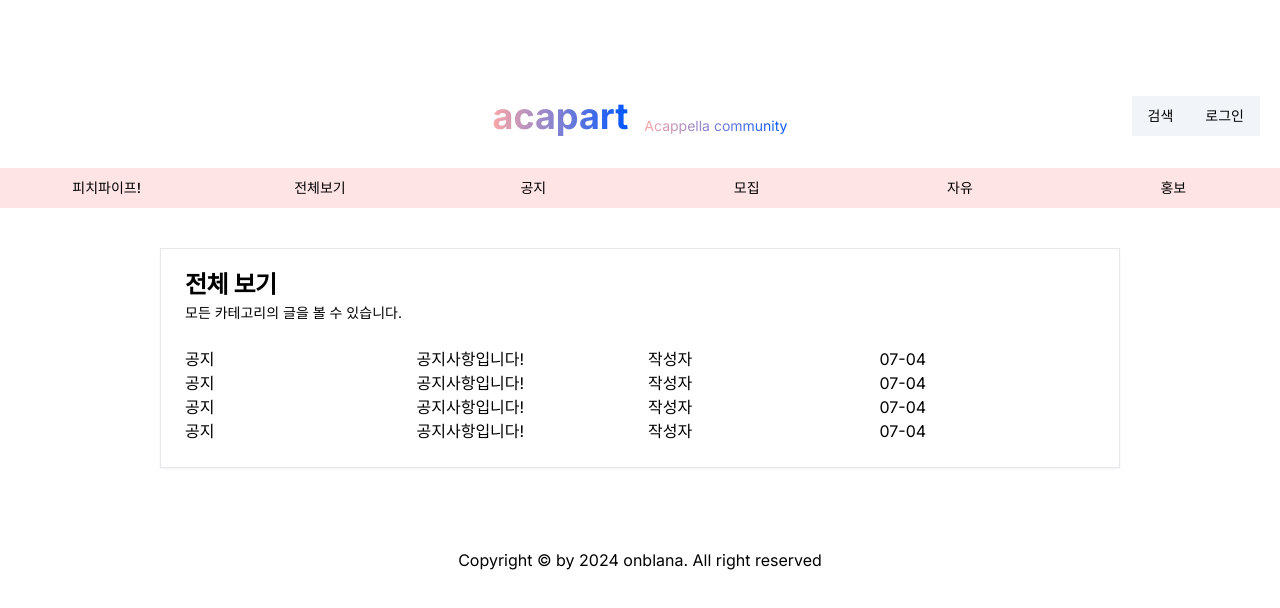
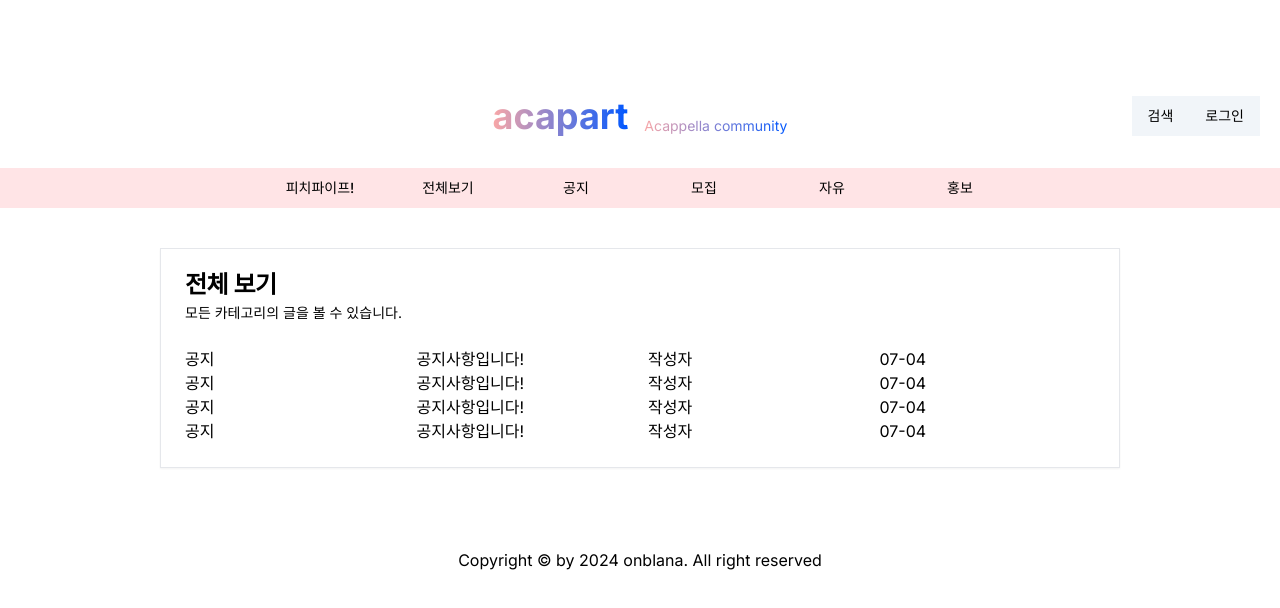
Before and after one commit to onblana/acapart, a Next.js app: page / in a window 1280 px wide. Shown: the top 608 px of the page. Built offline with nearby package versions, Linux system fonts and the light colour scheme.

Commit message:
design: 네비게이션바 디자인 수정

```diff
--- a/src/components/Navbar.tsx
+++ b/src/components/Navbar.tsx
@@ -11,10 +11,12 @@ const buttonInfo = [
 
 const Navbar = () => {
   return (
-    <div className="flex bg-rose-100 min-w-screen mb-10 w-full justify-evenly w-full">
-      {buttonInfo.map((info, i) => (
-        <NavBtn name={info.name} href={info.href} />
-      ))}
+    <div className="flex justify-center bg-rose-100 w-full mb-10">
+      <div className="flex justify-evenly w-3/4 max-w-3xl">
+        {buttonInfo.map((info, i) => (
+          <NavBtn name={info.name} key={i} href={info.href} />
+        ))}
+      </div>
     </div>
   );
 };
```
